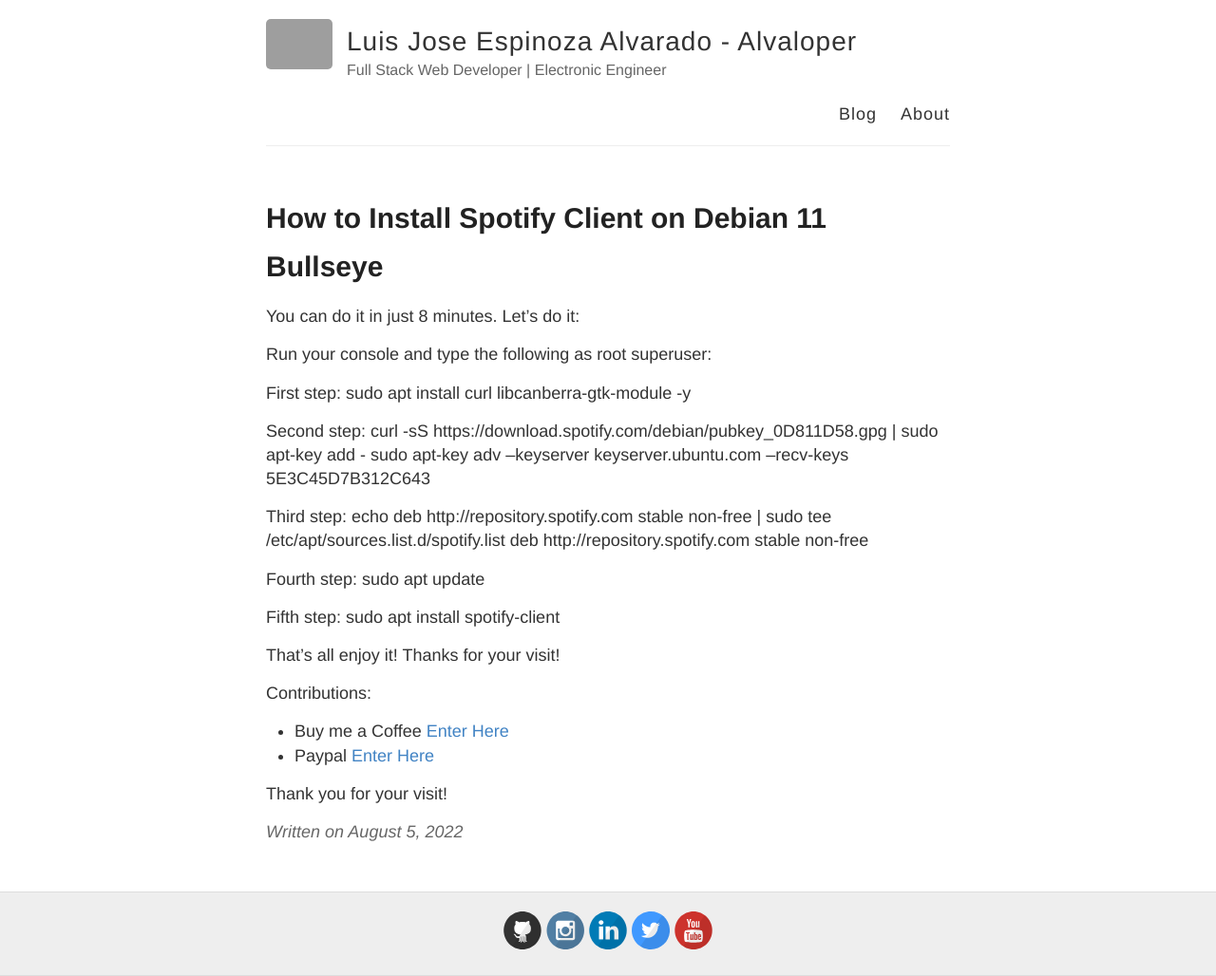
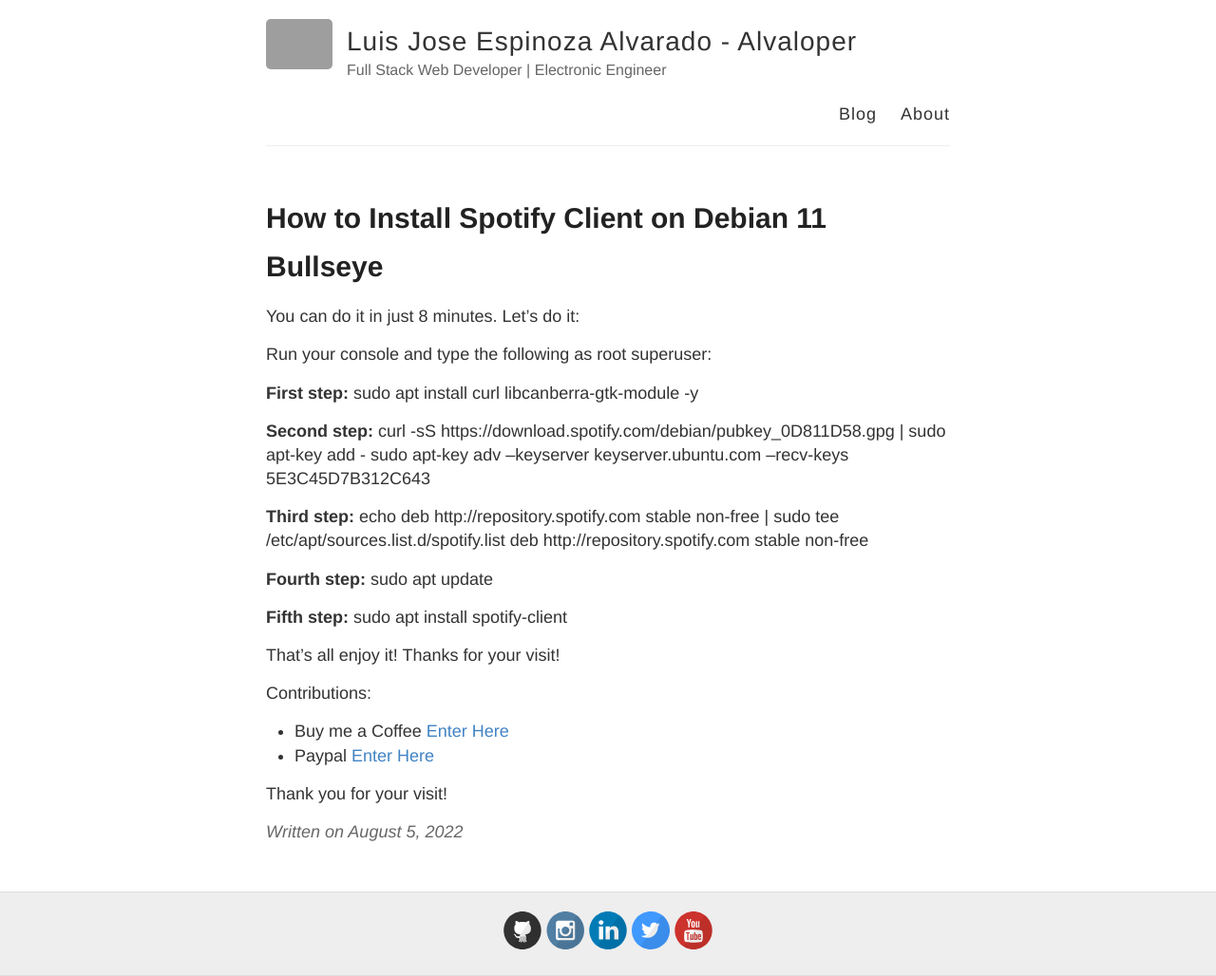
Before and after one commit to alvaloper/blog, a Jekyll site: the page built from _posts/2022-08-05-spotify-client.md, in a window 1280 px wide. Shown: the whole page at 95% size. Built offline with Jekyll 4.4.1, drawn with Linux system fonts in a browser that asks for light colours; grey boxes are pictures that could not be loaded.

Commit message:
Update file

```diff
--- a/_posts/2022-08-05-spotify-client.md
+++ b/_posts/2022-08-05-spotify-client.md
@@ -7,17 +7,17 @@ You can do it in just 8 minutes. Let’s do it:
 
 Run your console and type the following as root superuser:
 
-First step: sudo apt install curl libcanberra-gtk-module -y
+**First step:** sudo apt install curl libcanberra-gtk-module -y
 
-Second step: curl -sS https://download.spotify.com/debian/pubkey_0D811D58.gpg | sudo apt-key add -
+**Second step:** curl -sS https://download.spotify.com/debian/pubkey_0D811D58.gpg | sudo apt-key add -
 sudo apt-key adv --keyserver keyserver.ubuntu.com --recv-keys 5E3C45D7B312C643
 
-Third step: echo deb http://repository.spotify.com stable non-free | sudo tee /etc/apt/sources.list.d/spotify.list
+**Third step:** echo deb http://repository.spotify.com stable non-free | sudo tee /etc/apt/sources.list.d/spotify.list
 deb http://repository.spotify.com stable non-free
 
-Fourth step: sudo apt update
+**Fourth step:** sudo apt update
 
-Fifth step: sudo apt install spotify-client
+**Fifth step:** sudo apt install spotify-client
 
 That's all enjoy it! Thanks for your visit!
 
```
